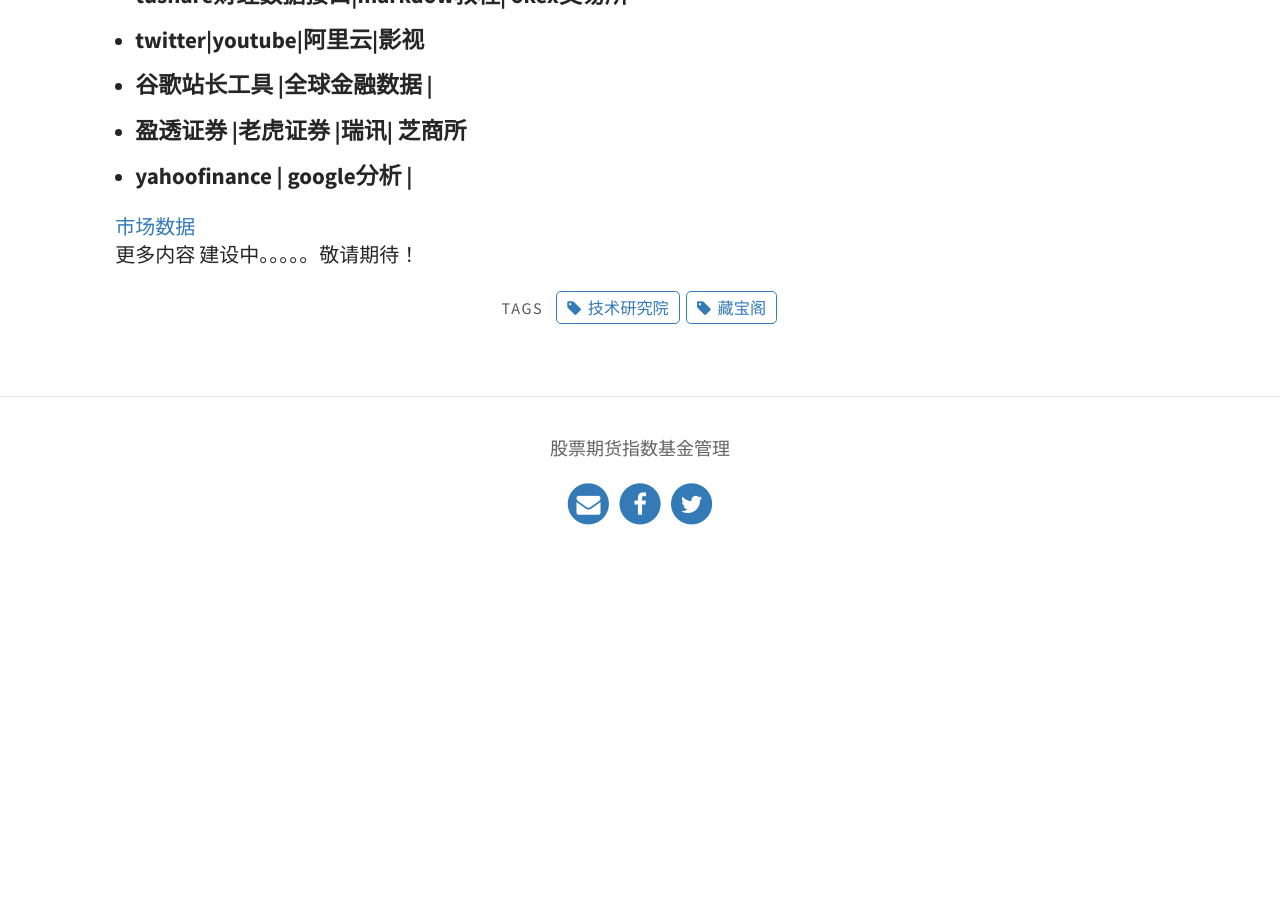
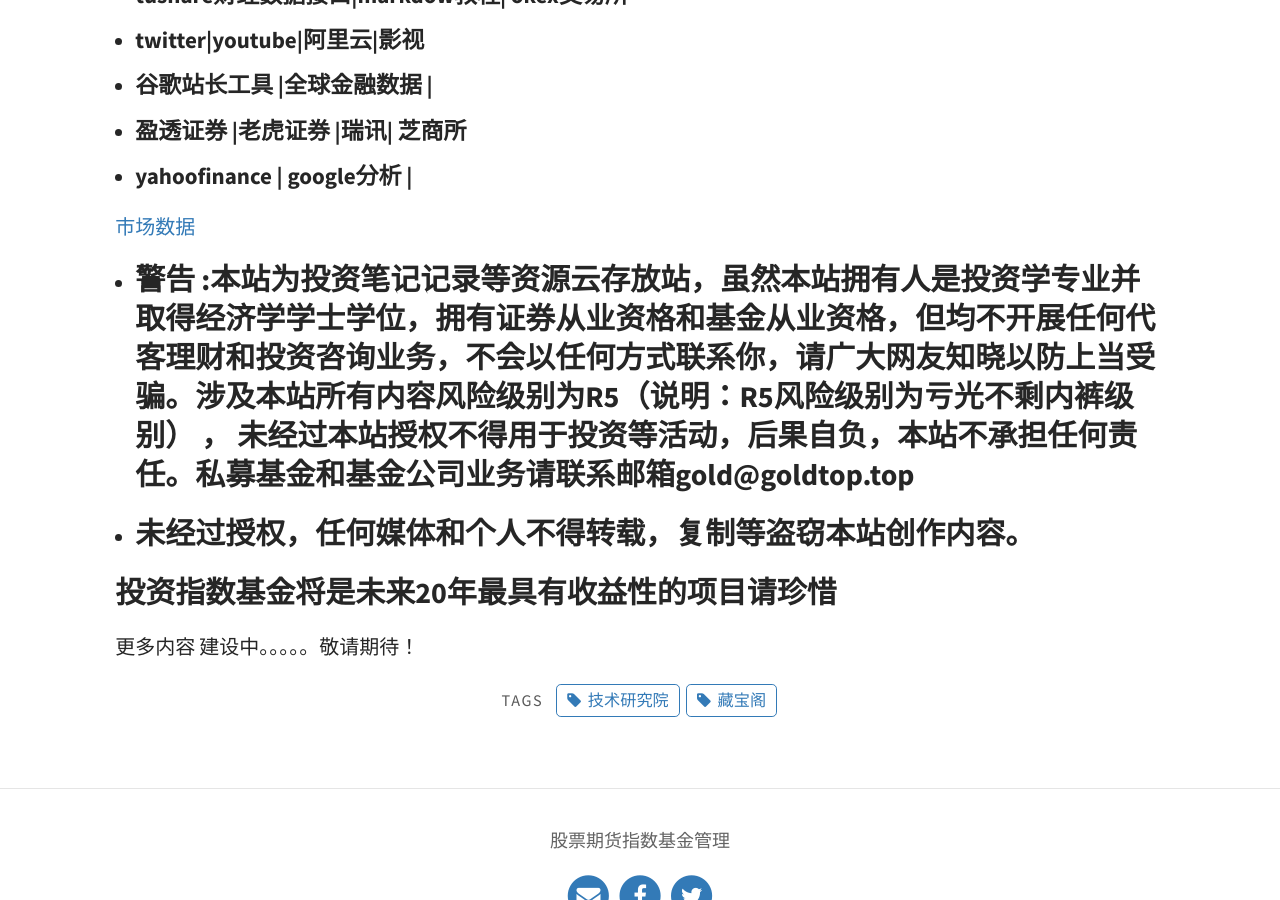
Before and after one commit to pp88top/stock.github.io, a Jekyll site: the page built from pages/about.md, in a window 1280 px wide and 900 px high, scrolled down 1178 px. Built offline with Jekyll 4.4.1, drawn with Linux system fonts in a browser that asks for light colours; a script that is not in the unit is left out; before the commit the page ends 1744 px from its top, so only the background shows below that.

Commit message:
Update about.md

```diff
--- a/pages/about.md
+++ b/pages/about.md
@@ -174,4 +174,12 @@ tags: [藏宝阁, 技术研究院]
   </script>
 </div>
 <!-- TradingView Widget END -->
+
+* ###  警告  :本站为投资笔记记录等资源云存放站，虽然本站拥有人是投资学专业并取得经济学学士学位，拥有证券从业资格和基金从业资格，但均不开展任何代客理财和投资咨询业务，不会以任何方式联系你，请广大网友知晓以防上当受骗。涉及本站所有内容风险级别为R5（说明：R5风险级别为亏光不剩内裤级别） ， 未经过本站授权不得用于投资等活动，后果自负，本站不承担任何责任。私募基金和基金公司业务请联系邮箱gold@goldtop.top
+
+
+* ###  未经过授权，任何媒体和个人不得转载，复制等盗窃本站创作内容。
+
+### 投资指数基金将是未来20年最具有收益性的项目请珍惜
+
 更多内容 建设中。。。。。敬请期待！
```
